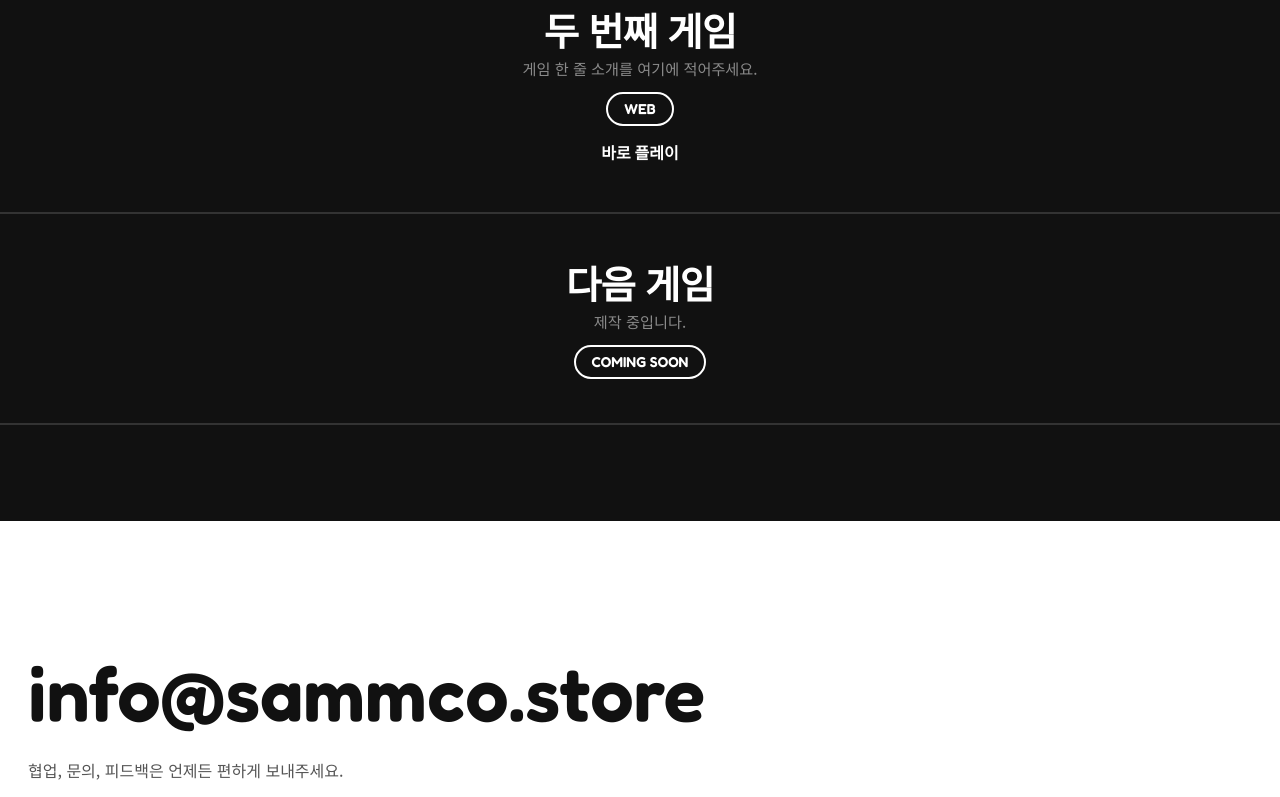
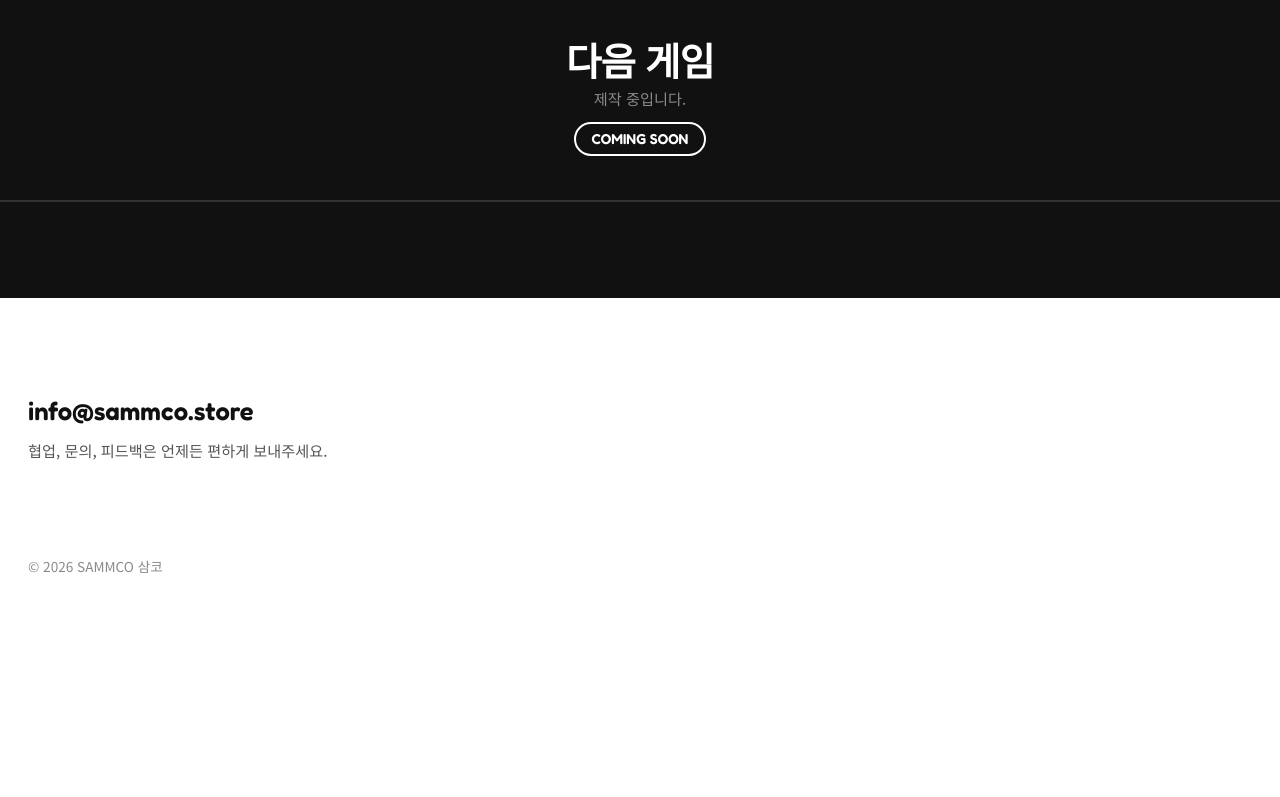
Before and after one commit to sammco/sammco.github.io, a plain HTML site: page index.html in a window 1280 px wide. Shown: the part 2000-2797 px from the top of the page. After the commit the page ends 2618 px from the top, so only its background shows below. Drawn offline with Linux system fonts and the light colour scheme.

Commit message:
Add files via upload

```diff
--- a/index.html
+++ b/index.html
@@ -61,10 +61,10 @@ nav a:hover,nav a:active,nav a:focus-visible{color:#fff;text-shadow:0 0 3px rgba
 .go:empty{display:none}
 .row:hover small{color:#444}
 
-footer{padding:16vh 28px 50px;position:relative;min-height:70vh;display:flex;flex-direction:column;justify-content:space-between}
-footer a.mail{font-family:'Fredoka',sans-serif;font-weight:600;font-size:clamp(1.6rem,6vw,5rem);text-decoration:none;word-break:break-all;line-height:1.15;transition:color .3s}
+footer{padding:12vh 28px 40px;position:relative;min-height:40vh;display:flex;flex-direction:column;justify-content:space-between}
+footer a.mail{font-family:'Fredoka',sans-serif;font-weight:600;font-size:clamp(1.15rem,2.2vw,1.6rem);text-decoration:none;word-break:break-all;line-height:1.3;transition:color .3s}
 footer a.mail:hover{color:var(--lav2)}
-footer p{margin-top:20px;color:#555}
+footer p{margin-top:10px;color:#555;font-size:.95rem}
 .foot{font-size:.85rem;color:var(--g3)}
 
 
@@ -89,7 +89,7 @@ footer p{margin-top:20px;color:#555}
 </div></div>
 
 <section class="about" id="about">
-  <p id="statement">삼코는 작은 팀이 만드는 게임 스튜디오입니다. 브라우저를 열면 바로 시작되는 웹 게임부터 스팀에 정식 출시하는 게임까지, 움직임 하나하나에 공을 들여 만듭니다.</p>
+  <p id="statement">게임 스튜디오 SAMMCO입니다.</p>
 </section>
 
 <section class="games" id="games">
@@ -131,7 +131,7 @@ footer p{margin-top:20px;color:#555}
     r.addColorStop(0,'rgba('+rgb+',.95)');r.addColorStop(.5,'rgba('+rgb+',.55)');r.addColorStop(1,'rgba('+rgb+',0)');
     g.fillStyle=r;g.fillRect(0,0,48,48);return c;
   }
-  puff=sprite('255,255,255'); shade=sprite('112,82,205'); glowS=sprite('214,192,252');
+  puff=sprite('255,255,255'); shade=sprite('112,82,205'); glowS=sprite('230,218,254');
 
   function word(g,text,cx,base,font,size,sp){
     g.font=font.replace('{s}',size);
```
